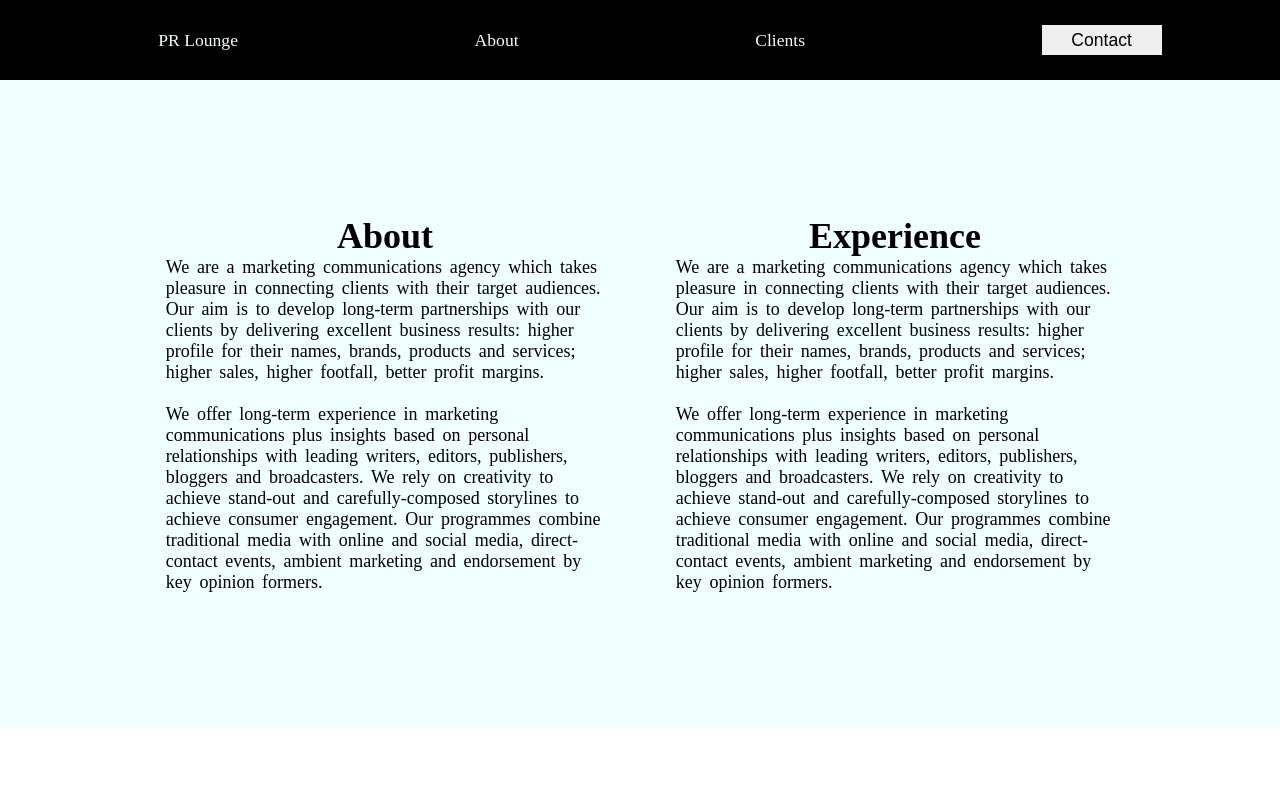
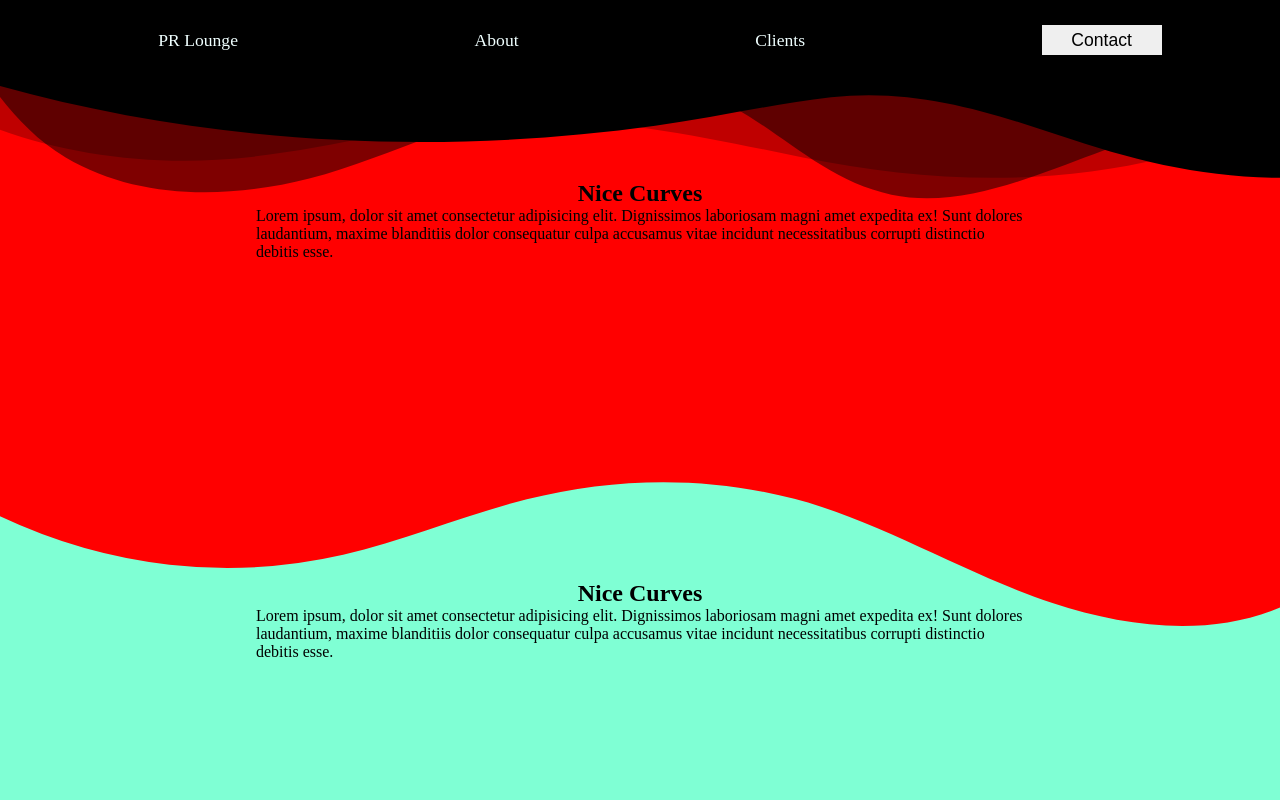
Before and after one commit to alyosha-bar/React-ToDo, a React (Vite) app: page / in a window 1280 px wide. Shown: the top 800 px of the page. Built offline with nearby package versions, Linux system fonts and the light colour scheme.

Commit message:
add curves to home page

```diff
--- a/src/components/MainContent.jsx
+++ b/src/components/MainContent.jsx
@@ -2,41 +2,93 @@
 
 function MainContent() {
     return (
+    <>
+        <section className='red'>
+            <h1>Nice Curves</h1>
+            <p>Lorem ipsum, dolor sit amet consectetur adipisicing elit. Dignissimos laboriosam magni
+                amet expedita ex! Sunt dolores laudantium, maxime blanditiis dolor consequatur culpa accusamus
+                vitae incidunt necessitatibus corrupti distinctio debitis esse.
+            </p>
+            <div className="wave-cascade">
+                <svg data-name="Layer 1" xmlns="http://www.w3.org/2000/svg" viewBox="0 0 1200 120" preserveAspectRatio="none">
+                    <path d="M0,0V46.29c47.79,22.2,103.59,32.17,158,28,70.36-5.37,136.33-33.31,206.8-37.5C438.64,32.43,512.34,53.67,583,72.05c69.27,18,138.3,24.88,209.4,13.08,36.15-6,69.85-17.84,104.45-29.34C989.49,25,1113-14.29,1200,52.47V0Z" opacity=".25"
+                    className="shape-fill"></path>
+                    <path d="M0,0V15.81C13,36.92,27.64,56.86,47.69,72.05,99.41,111.27,165,111,224.58,91.58c31.15-10.15,60.09-26.07,89.67-39.8,40.92-19,84.73-46,130.83-49.67,36.26-2.85,70.9,9.42,98.6,31.56,31.77,25.39,62.32,62,103.63,73,40.44,10.79,81.35-6.69,119.13-24.28s75.16-39,116.92-43.05c59.73-5.85,113.28,22.88,168.9,38.84,30.2,8.66,59,6.17,87.09-7.5,22.43-10.89,48-26.93,60.65-49.24V0Z"
+                    opacity=".5" className="shape-fill"></path>
+                    <path d="M0,0V5.63C149.93,59,314.09,71.32,475.83,42.57c43-7.64,84.23-20.12,127.61-26.46,59-8.63,112.48,12.24,165.56,35.4C827.93,77.22,886,95.24,951.2,90c86.53-7,172.46-45.71,248.8-84.81V0Z"
+                    className="shape-fill"></path>
+                </svg>
+            </div>
+        </section>
+        <section className='blue'>
+            <h1>Nice Curves</h1>
+            <p>Lorem ipsum, dolor sit amet consectetur adipisicing elit. Dignissimos laboriosam magni
+                amet expedita ex! Sunt dolores laudantium, maxime blanditiis dolor consequatur culpa accusamus
+                vitae incidunt necessitatibus corrupti distinctio debitis esse.
+            </p>
+            <div className="wave">
+                <svg data-name="Layer 1" xmlns="http://www.w3.org/2000/svg" viewBox="0 0 1200 120" preserveAspectRatio="none">
+                    <path d="M321.39,56.44c58-10.79,114.16-30.13,172-41.86,82.39-16.72,168.19-17.73,250.45-.39C823.78,31,906.67,72,985.66,92.83c70.05,18.48,146.53,26.09,214.34,3V0H0V27.35A600.21,600.21,0,0,0,321.39,56.44Z"
+                    class="shape-fill"></path>
+                </svg>
+            </div>
+        </section>
+        <section className='green'>
+            <h1>Nice Curves</h1>
+            <p>Lorem ipsum, dolor sit amet consectetur adipisicing elit. Dignissimos laboriosam magni
+                amet expedita ex! Sunt dolores laudantium, maxime blanditiis dolor consequatur culpa accusamus
+                vitae incidunt necessitatibus corrupti distinctio debitis esse.
+            </p>
+            <div className="wave">
+                <svg data-name="Layer 1" xmlns="http://www.w3.org/2000/svg" viewBox="0 0 1200 120" preserveAspectRatio="none">
+                    <path d="M321.39,56.44c58-10.79,114.16-30.13,172-41.86,82.39-16.72,168.19-17.73,250.45-.39C823.78,31,906.67,72,985.66,92.83c70.05,18.48,146.53,26.09,214.34,3V0H0V27.35A600.21,600.21,0,0,0,321.39,56.44Z"
+                    className="shape-fill"></path>
+                </svg>
+            </div>
+        </section>
+    </>
 
 
-    <div className='main-part'>
-        <div className='about'>
-            <h1> About</h1>
-            <p>We are a marketing communications agency which takes pleasure in connecting clients
-                with their target audiences. Our aim is to develop long-term partnerships with our
-                clients by delivering excellent business results: higher profile for their names, brands,
-                products and services; higher sales, higher footfall, better profit margins. </p>
+    // <div className='wave'>
+    //     <div className='main-part'>
+    //         <div className='about'>
+    //             <h1> About</h1>
+    //             <p>We are a marketing communications agency which takes pleasure in connecting clients
+    //                 with their target audiences. Our aim is to develop long-term partnerships with our
+    //                 clients by delivering excellent business results: higher profile for their names, brands,
+    //                 products and services; higher sales, higher footfall, better profit margins. </p>
 
-            <br />
-            <p>
-                We offer long-term experience in marketing communications plus insights based on
-                personal relationships with leading writers, editors, publishers, bloggers and broadcasters.
-                We rely on creativity to achieve stand-out and carefully-composed storylines to achieve consumer
-                engagement. Our programmes combine traditional media with online and social media,
-                direct-contact events, ambient marketing and endorsement by key opinion formers.</p>
-        </div>
+    //             <br />
+    //             <p>
+    //                 We offer long-term experience in marketing communications plus insights based on
+    //                 personal relationships with leading writers, editors, publishers, bloggers and broadcasters.
+    //                 We rely on creativity to achieve stand-out and carefully-composed storylines to achieve consumer
+    //                 engagement. Our programmes combine traditional media with online and social media,
+    //                 direct-contact events, ambient marketing and endorsement by key opinion formers.</p>
+    //         </div>
 
-        <div className='experience'>
-            <h1> Experience </h1>
-            <p>We are a marketing communications agency which takes pleasure in connecting clients
-                with their target audiences. Our aim is to develop long-term partnerships with our
-                clients by delivering excellent business results: higher profile for their names, brands,
-                products and services; higher sales, higher footfall, better profit margins. </p>
+    //         <div className='experience'>
+    //             <h1> Experience </h1>
+    //             <p>We are a marketing communications agency which takes pleasure in connecting clients
+    //                 with their target audiences. Our aim is to develop long-term partnerships with our
+    //                 clients by delivering excellent business results: higher profile for their names, brands,
+    //                 products and services; higher sales, higher footfall, better profit margins. </p>
 
-            <br />
-            <p>
-                We offer long-term experience in marketing communications plus insights based on
-                personal relationships with leading writers, editors, publishers, bloggers and broadcasters.
-                We rely on creativity to achieve stand-out and carefully-composed storylines to achieve consumer
-                engagement. Our programmes combine traditional media with online and social media,
-                direct-contact events, ambient marketing and endorsement by key opinion formers.</p>
-            </div>
-    </div>
+    //             <br />
+    //             <p>
+    //                 We offer long-term experience in marketing communications plus insights based on
+    //                 personal relationships with leading writers, editors, publishers, bloggers and broadcasters.
+    //                 We rely on creativity to achieve stand-out and carefully-composed storylines to achieve consumer
+    //                 engagement. Our programmes combine traditional media with online and social media,
+    //                 direct-contact events, ambient marketing and endorsement by key opinion formers.</p>
+    //             </div>
+    //     </div>
+    // </div>
+
+
+    // <div className='main-part'>
+
+    // </div>
     )
 }
 
--- a/src/styles/main.css
+++ b/src/styles/main.css
@@ -1,8 +1,7 @@
-
+/*
 
 .main-part {
     padding: 130px;
-    background-color: azure;
     word-spacing: 0.2rem;
     display: flex;
     flex-direction: row;
@@ -16,3 +15,136 @@
 .main-part .about, .main-part .experience {
     margin: 0.5% 3.5%;
 }
+
+.wave {
+    display: block;
+    position: relative;
+    height: 40px;
+    width: 100%;
+    background: rgb(57, 27, 112);
+    transform: scale(1, 1);
+}
+
+.wave:before {
+    content: "";
+    display: block;
+    position: absolute;
+    border-radius: 100%;
+    width: 100%;
+    height: 300px;
+    background-color: white;
+    right: -25%;
+    top: 20px
+}
+
+.wave:after {
+    content: "";
+    display: block;
+    position: absolute;
+    border-radius: 100%;
+    width: 100%;
+    height: 300px;
+    background-color: rgb(57, 27, 112);
+    left: -25%;
+    top: -240px;
+    clip-path: ellipse(100% 15% at -15% 100%);
+} */
+
+section {
+    position: relative;
+    display: flex;
+    flex-direction: column;
+    align-items: center;
+    min-height: 400px;
+    padding: 100px 20vw;
+}
+
+.blue {
+    background-color: aquamarine;
+}
+
+.red {
+    background-color: red;
+}
+
+.green {
+    background-color: green;
+}
+
+.wave {
+    position: absolute;
+    top: 0;
+    left: 0;
+    width: 100%;
+    overflow: hidden;
+    line-height: 0;
+}
+
+.wave svg {
+    position: relative;
+    display: block;
+    width: calc(100% + 1.3px);
+    height: 159px;
+}
+
+.blue .wave .shape-fill {
+    fill: red;
+}
+
+.green .wave .shape-fill {
+    fill: aquamarine;
+}
+
+
+
+.wave-cascade {
+    position: absolute;
+    top: 0;
+    left: 0;
+    width: 100%;
+    overflow: hidden;
+    line-height: 0;
+}
+
+.wave-cascade svg {
+    position: relative;
+    display: block;
+    width: calc(129% + 1.3px);
+    height: 129px;
+}
+
+.wave-cascade .shape-fill {
+    fill: #000000;
+}
+
+
+/* .curve {
+    position: absolute;
+    height: 225px;
+    width: 100%;
+    bottom: 0;
+}
+
+.curve::before {
+    content: "";
+    display: block;
+    position: absolute;
+    border-radius: 100% 50%;
+    width: 55%;
+    height: 100%;
+    background-color: red;
+    transform: translate(100%, 60%);
+}
+
+.curve::after {
+    content: "";
+    display: block;
+    position: absolute;
+    border-radius: 100% 50%;
+    width: 55%;
+    height: 100%;
+    background-color: aquamarine;
+    transform: translate(-5%, 40%);
+    z-index: -1;
+}
+ */
```
